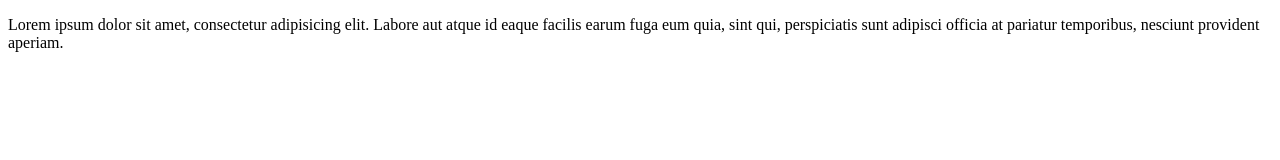
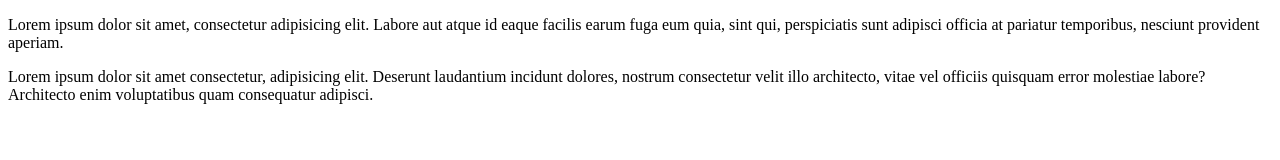
Before and after one commit to peekuh/calculator-using-c, a plain HTML site: page index.html in a window 1280 px wide. Drawn offline with Linux system fonts and the light colour scheme.

Commit message:
modified index.html

```diff
--- a/index.html
+++ b/index.html
@@ -9,6 +9,7 @@
 <body>
     <div>
         <p>Lorem ipsum dolor sit amet, consectetur adipisicing elit. Labore aut atque id eaque facilis earum fuga eum quia, sint qui, perspiciatis sunt adipisci officia at pariatur temporibus, nesciunt provident aperiam.</p>
+        <p>Lorem ipsum dolor sit amet consectetur, adipisicing elit. Deserunt laudantium incidunt dolores, nostrum consectetur velit illo architecto, vitae vel officiis quisquam error molestiae labore? Architecto enim voluptatibus quam consequatur adipisci.</p>
     </div>
 </body>
 </html>
```
